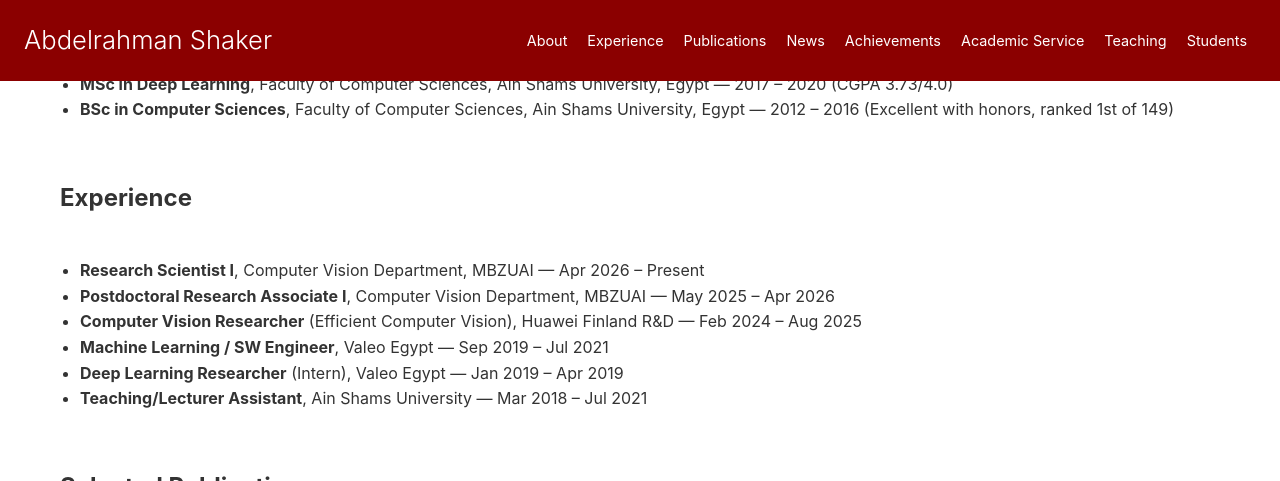
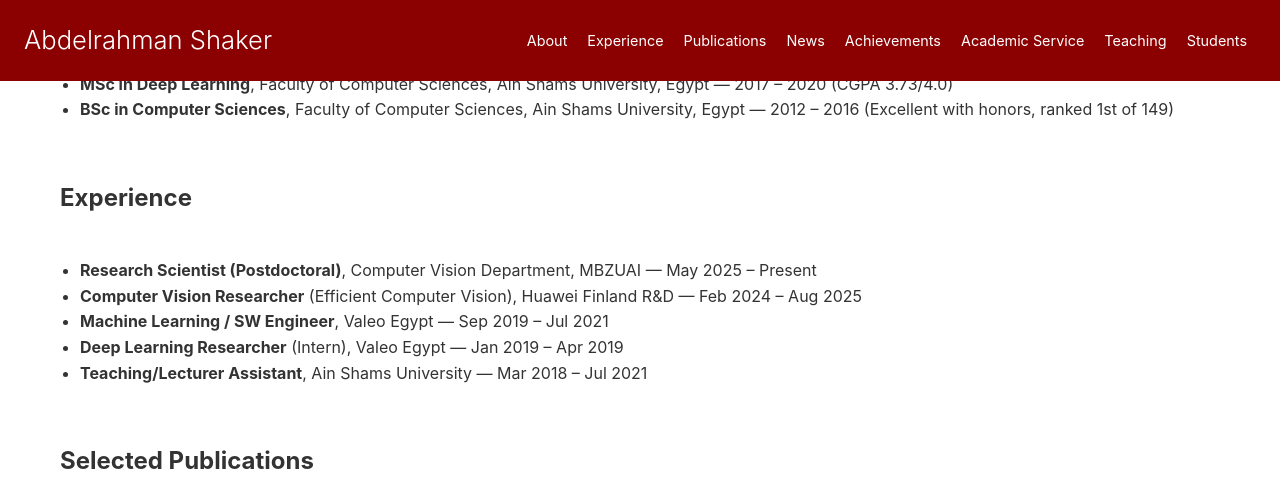
Before and after one commit to Amshaker/Amshaker.github.io, a Jekyll site: the page built from index.html, in a window 1280 px wide and 900 px high, scrolled down 667 px, cut to the strip 0-481 px from the top of the window. Built offline with Jekyll 4.4.1, drawn with Linux system fonts in a browser that asks for light colours.

Commit message:
Combine MBZUAI roles into Research Scientist (Postdoctoral)
Co-Authored-By: Claude Opus 5.5 <noreply@anthropic.com>

```diff
--- a/index.html
+++ b/index.html
@@ -135,8 +135,7 @@ layout: default
         <tbody>
         <tr>
             <ul>
-                <li><strong>Research Scientist I</strong>, Computer Vision Department, MBZUAI &mdash; Apr 2026 &ndash; Present</li>
-                <li><strong>Postdoctoral Research Associate I</strong>, Computer Vision Department, MBZUAI &mdash; May 2025 &ndash; Apr 2026</li>
+                <li><strong>Research Scientist (Postdoctoral)</strong>, Computer Vision Department, MBZUAI &mdash; May 2025 &ndash; Present</li>
                 <li><strong>Computer Vision Researcher</strong> (Efficient Computer Vision), Huawei Finland R&amp;D &mdash; Feb 2024 &ndash; Aug 2025</li>
                 <li><strong>Machine Learning / SW Engineer</strong>, Valeo Egypt &mdash; Sep 2019 &ndash; Jul 2021</li>
                 <li><strong>Deep Learning Researcher</strong> (Intern), Valeo Egypt &mdash; Jan 2019 &ndash; Apr 2019</li>
```
